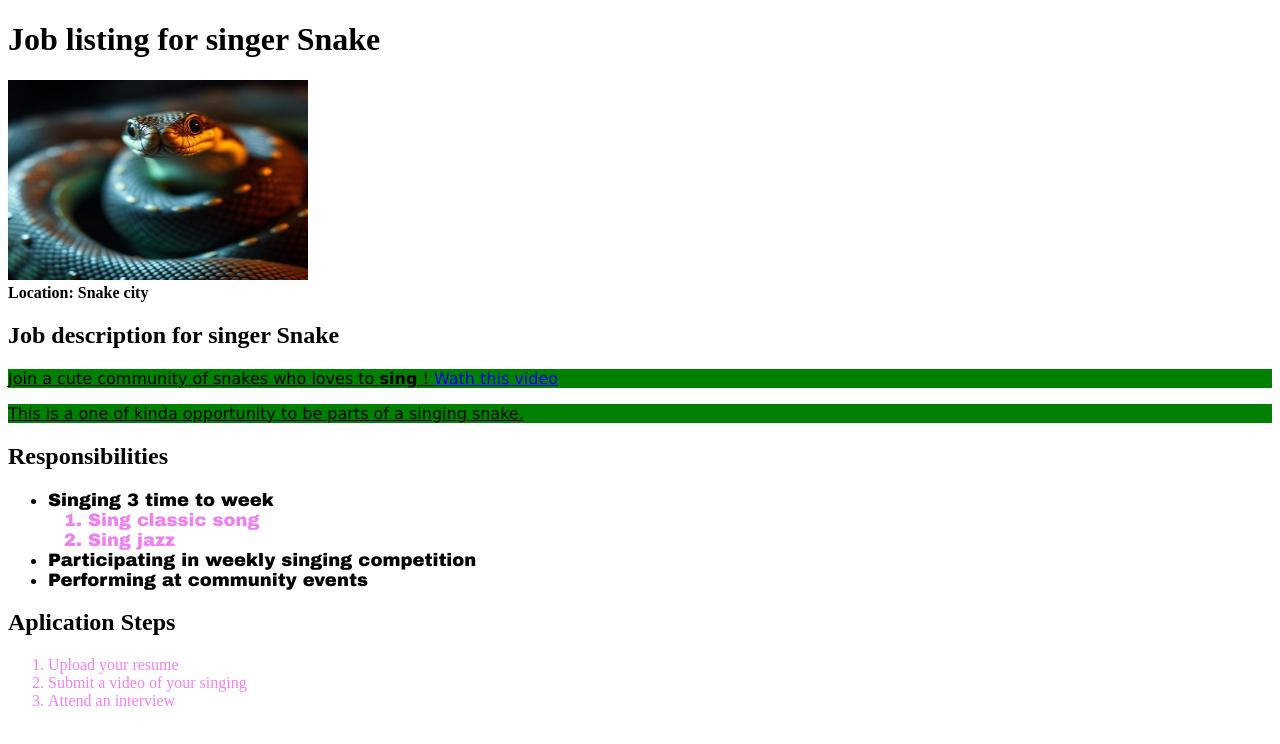
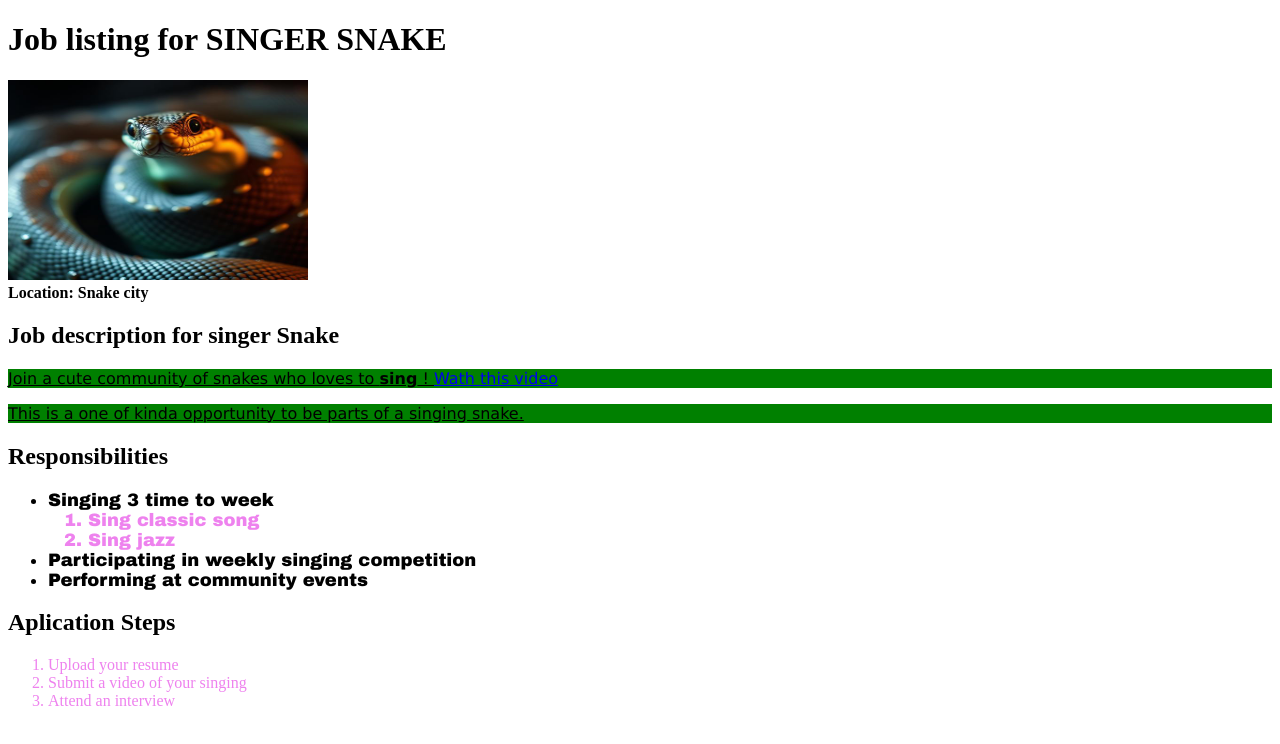
Before and after one commit to nataliya9320-lgtm/Snake-singer, a plain HTML site: page index.html in a window 1280 px wide. Drawn offline with Linux system fonts and the light colour scheme.

Commit message:
Updated  some changes

```diff
--- a/index.html
+++ b/index.html
@@ -7,7 +7,7 @@
        <link rel = "stylesheet" href = "Style.css">
     </head>
     <body>
-      <h1>Job listing for  singer Snake</h1>
+      <h1>Job listing for  SINGER SNAKE</h1>
       <img src =  "./output.jpg"  alt = "singing snake image" width = "300" height = "200">
       <div>
         <strong>
```
